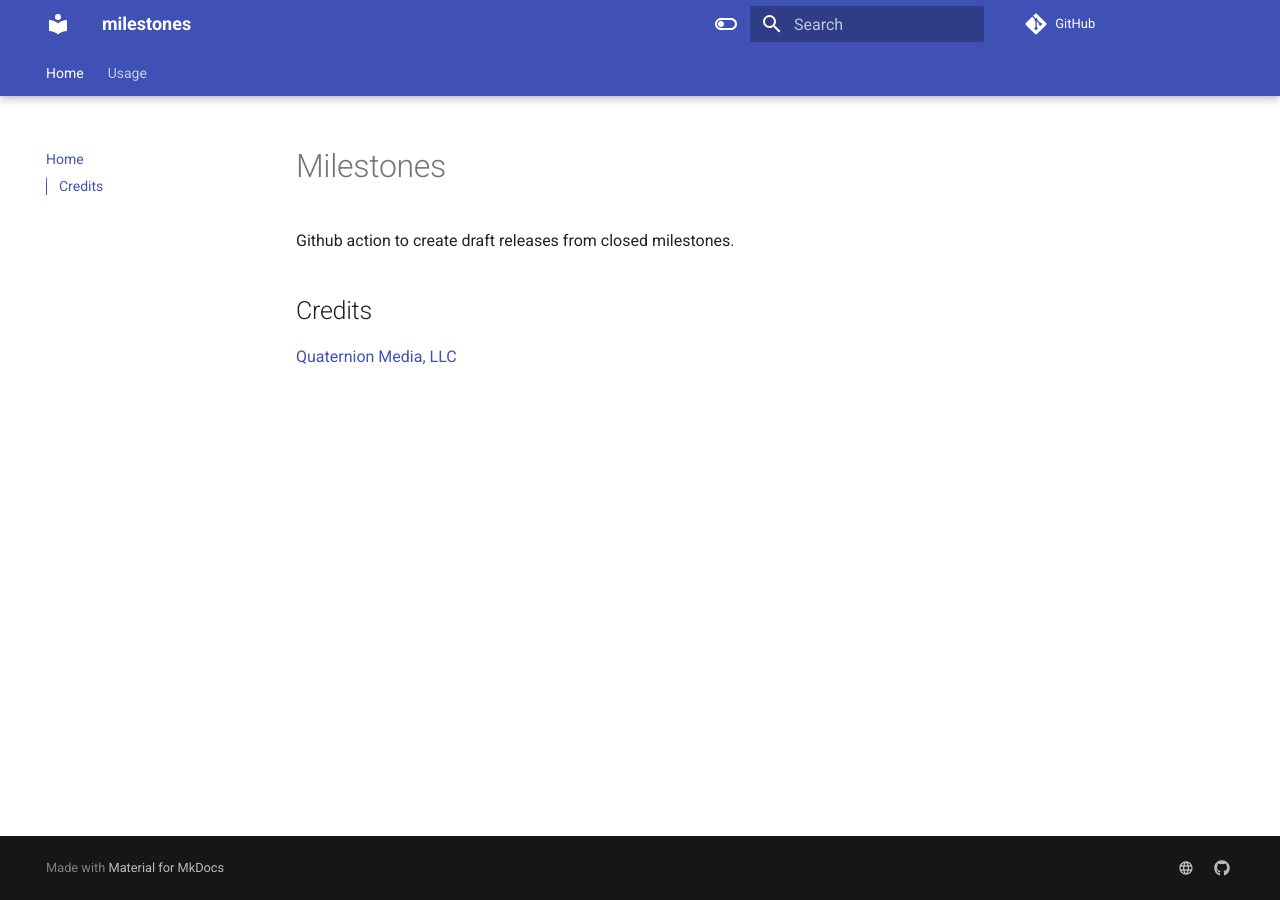
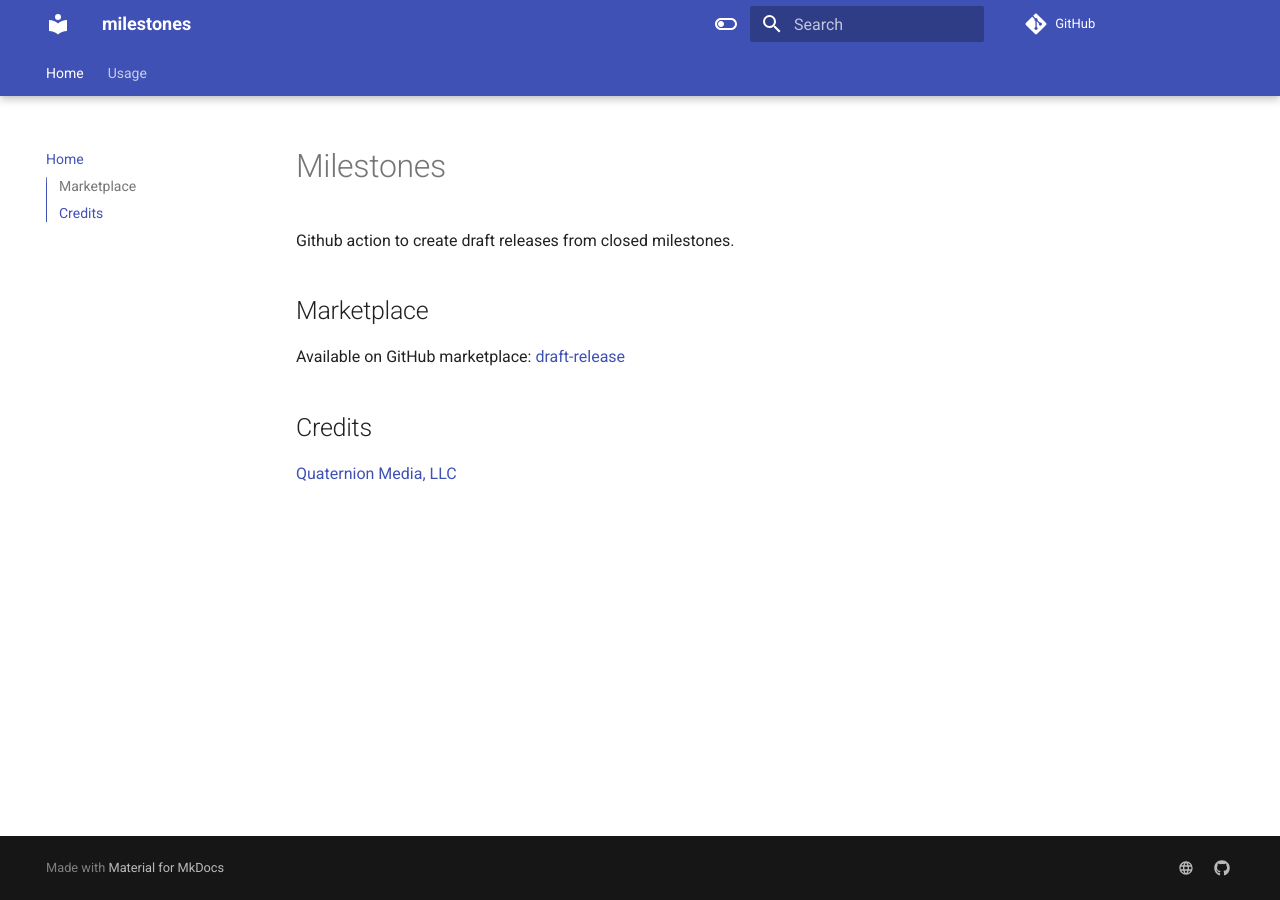
Before and after one commit to quaternionmedia/milestones, an MkDocs documentation site: the page built from docs/index.md, in a window 1280 px wide. Built offline with MkDocs 1.6.1 and Material for MkDocs 9.7.7, drawn with Linux system fonts in a browser that asks for light colours; comment, search, counter and statistics services are not loaded; the version menu is left out.

```diff
--- a/docs/index.md
+++ b/docs/index.md
@@ -2,6 +2,9 @@
 
 Github action to create draft releases from closed milestones.
 
+## Marketplace
+Available on GitHub marketplace: [draft-release](https://github.com/marketplace/actions/draft-release)
+
 ## Credits
 
 [Quaternion Media, LLC](https://quaternion.media)
```
Also changed, not shown: 1 other file.
